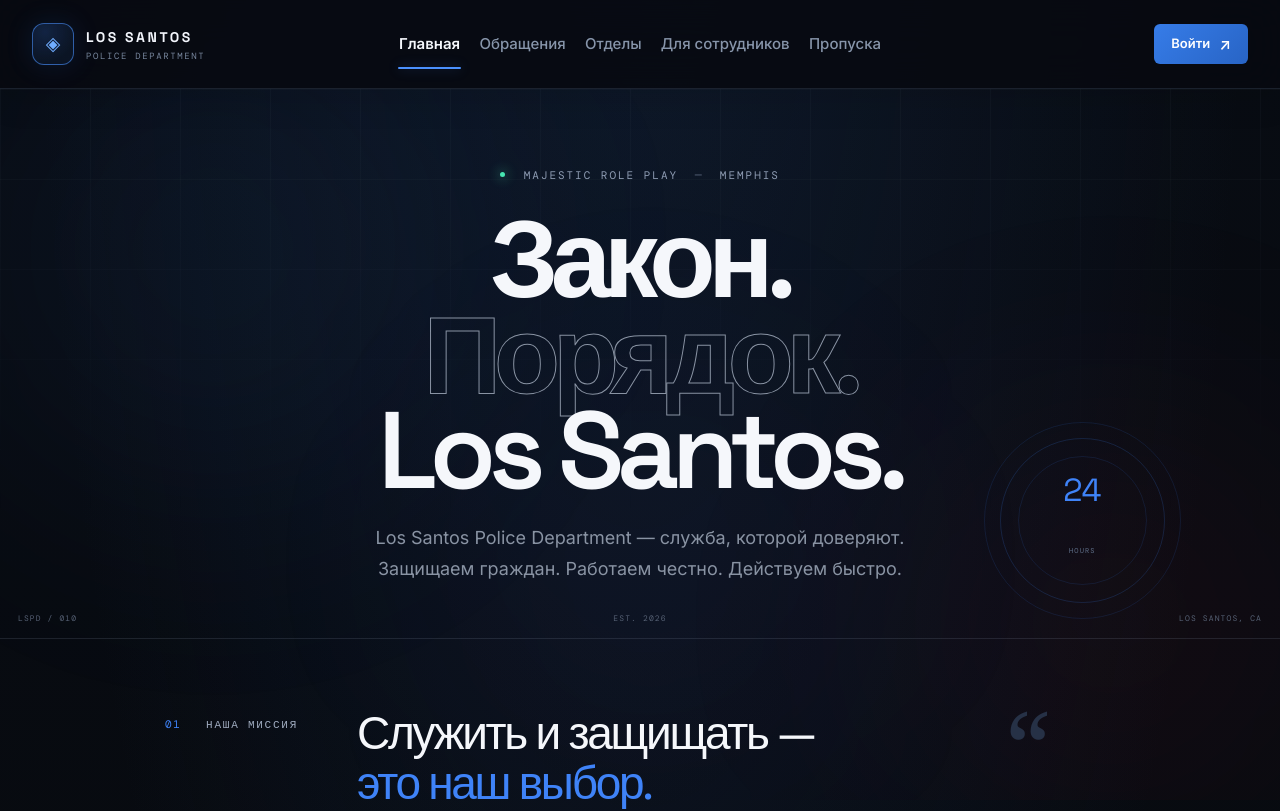
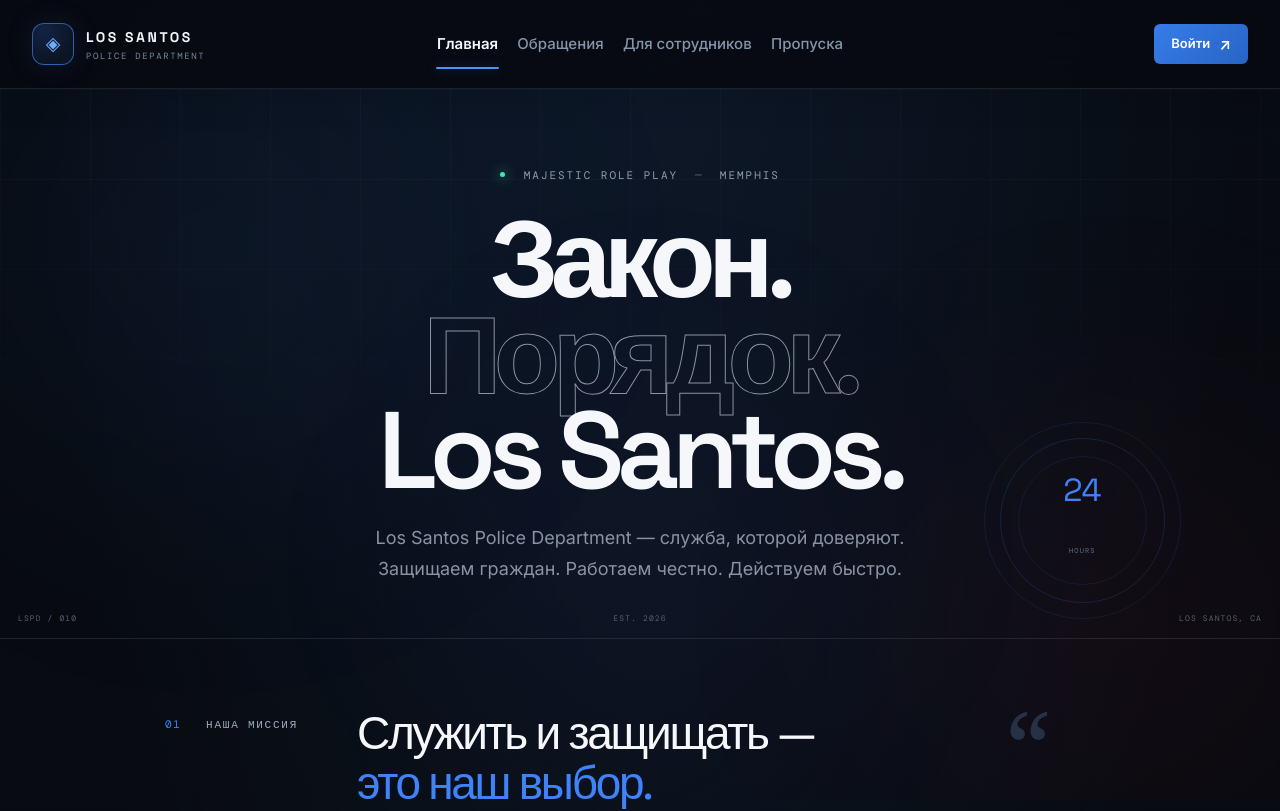
Before and after one commit to kofflay/majestic-web, a Next.js app: page /start in a window 1280 px wide. Shown: the top 811 px of the page. Built offline with nearby package versions, Linux system fonts and the light colour scheme; no server answers.

Commit message:
Убрать отделы из основной навигации

```diff
--- a/components/Header.js
+++ b/components/Header.js
@@ -92,7 +92,6 @@ export default function Header({ user }) {
 
   const navItems = [
     { label: 'Обращения', path: '/applications' },
-    { label: 'Отделы', path: '/departments' },
     { label: 'Для сотрудников', path: '/hub' },
     { label: 'Пропуска', path: '/passes' },
   ];
```
